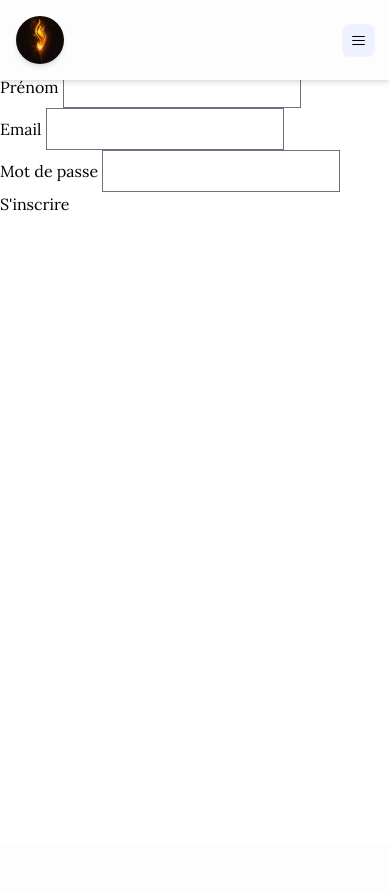
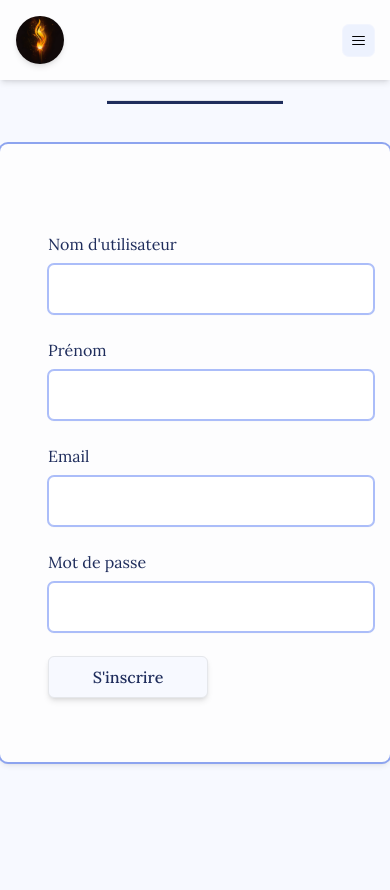
Before and after one commit to Thomasdev-creator/JeuxOlympiques, a Django app: page /accounts/signup/ in a window 390 px wide. Before the commit the page ends 211 px from the top, so only its background shows below. Run offline with Django 5.2, Linux system fonts and the light colour scheme.

Commit message:
add style to forms

```diff
--- a/accounts/forms.py
+++ b/accounts/forms.py
@@ -5,7 +5,11 @@
 
 class UserForm(forms.ModelForm):
     # password input pour cacher notre mot de passe lors de la saisie
-    password = forms.CharField(widget=forms.PasswordInput())
+    password = forms.CharField(widget=forms.PasswordInput(attrs={'class': 'block w-full ring-1 ring-UIElementBorderAndFocusRings hover:border-HoveredUIElementBorder shadow-sm py-3 px-4 border-UIElementBorderAndFocusRings rounded-md'}))
+    first_name = forms.CharField(widget=forms.TextInput(attrs={'class': 'block w-full ring-1 ring-UIElementBorderAndFocusRings hover:border-HoveredUIElementBorder shadow-sm py-3 px-4 border-UIElementBorderAndFocusRings rounded-md'}))
+    last_name = forms.CharField(widget=forms.TextInput(attrs={'class': 'block w-full ring-1 ring-UIElementBorderAndFocusRings hover:border-HoveredUIElementBorder shadow-sm py-3 px-4 border-UIElementBorderAndFocusRings rounded-md'}))
+    email = forms.CharField(widget=forms.EmailInput(attrs={'class': 'block w-full ring-1 ring-UIElementBorderAndFocusRings hover:border-HoveredUIElementBorder shadow-sm py-3 px-4 border-UIElementBorderAndFocusRings rounded-md'}))
+
 
     class Meta:
         model = CustomUser
--- a/accounts/templates/accounts/signup.html
+++ b/accounts/templates/accounts/signup.html
@@ -2,27 +2,43 @@
 
 {% block content %}
 
-    <h1>Inscription</h1>
-    <!-- Méthode pour envoyer des informations dans la requête et non pas dans l'url-->
-    <form method="POST">
-    <!-- Tag qui permet d'ajouter un jeton invisible pour s'assurer que la requête n'a pas était modifié en cours de route-->
-    {% csrf_token %}
-        <p>
-            <label for="username">Nom d'utilisateur</label>
-            <input id="username" type="text" name="username">
-        </p>
-        <p>
-            <label for="firstname">Prénom</label>
-            <input id="firstname" type="text" name="firstname">
-        </p>
-        <p>
-            <label for="email">Email</label>
-            <input id="email" type="email" name="email">
-        </p>
-        <p>
-            <label for="password">Mot de passe</label>
-            <input id="password" type="password" name="password">
-        </p>
-            <button type="submit">S'inscrire</button>
-    </form>
+        <section class="bg-SubtleBackground pb-32 md:pb-40">
+
+        <h2 class="text-center text-HighContrastText font-medium pt-10 pb-6 text-3xl md:text-4xl">
+            Inscription
+        </h2>
+        <hr class="bloc mx-auto bg-HighContrastText h-1 mb-10 w-44">
+
+        <form method="post" class="space-y-6 relative bg-AppBackground max-w-3xl mx-auto py-16 px-4 sm:px-6 lg:px-8 xl pl-12 ring-2 ring-HoveredUIElementBorder shadow-md border-HoveredUIElementBorder rounded-lg">
+            {% csrf_token %}
+
+            <div>
+                <label for="username" class="text-HighContrastText mb-2 block">Nom d'utilisateur</label>
+                <input type="text" id="username" name="username"
+                       class="block w-full ring-1 ring-UIElementBorderAndFocusRings hover:border-HoveredUIElementBorder shadow-sm py-3 px-4 border-UIElementBorderAndFocusRings rounded-md">
+            </div>
+
+            <div>
+                <label for="firstname" class="text-HighContrastText mb-2 block">Prénom</label>
+                <input type="text" id="firstname" name="firstname"
+                       class="block w-full ring-1 ring-UIElementBorderAndFocusRings hover:border-HoveredUIElementBorder shadow-sm py-3 px-4 border-UIElementBorderAndFocusRings rounded-md">
+            </div>
+
+            <div>
+                <label for="email" class="text-HighContrastText mb-2 block">Email</label>
+                <input type="email" id="email" name="email"
+                       class="block w-full ring-1 ring-UIElementBorderAndFocusRings hover:border-HoveredUIElementBorder shadow-sm py-3 px-4 border-UIElementBorderAndFocusRings rounded-md">
+            </div>
+
+            <div>
+                <label for="password" class="text-HighContrastText mb-2 block">Mot de passe</label>
+                <input type="password" id="password" name="password"
+                       class="block w-full ring-1 ring-UIElementBorderAndFocusRings hover:border-HoveredUIElementBorder shadow-sm py-3 px-4 border-UIElementBorderAndFocusRings rounded-md">
+            </div>
+
+            <button type="submit" class="shadow-md px-6 py-2 border ring-SubtleBordersandSeparators font-medium rounded-md text-HighContrastText hover:bg-UIElementBackground hover:text-LowContrastText bg-SubtleBackground text-center w-40">S'inscrire</button>
+        </form>
+
+    </section>
+
 {% endblock %}
--- a/templates/base.html
+++ b/templates/base.html
@@ -16,7 +16,7 @@
 <!-- On affiche le bouton pour s'inscrire seulement si l'utilisateur n'est pas connecté -->
 <!-- user et is_authenticated sont disponibles par défault -->
 {% if user.is_authenticated %}
-    <p class="text-left text-HighContrastText text-sm">Bonjour {{ user.email }}, vous êtes connecté!</p>
+    <p class="text-left text-HighContrastText text-sm">Bonjour {{ user }}, vous êtes connecté!</p>
 {% endif %}
 
 <!-- Relation OneToOne, le panier de l'utilisateur est donc retourné -->
--- a/theme/static/css/dist/styles.css
+++ b/theme/static/css/dist/styles.css
@@ -857,6 +857,11 @@
   margin-right: 1rem;
 }
 
+.-mx-3 {
+  margin-left: -0.75rem;
+  margin-right: -0.75rem;
+}
+
 .mt-6 {
   margin-top: 1.5rem;
 }
@@ -911,6 +916,10 @@
 
 .mr-2 {
   margin-right: 0.5rem;
+}
+
+.mb-6 {
+  margin-bottom: 1.5rem;
 }
 
 .block {
@@ -1422,6 +1431,11 @@
   padding-bottom: 1.25rem;
 }
 
+.px-3 {
+  padding-left: 0.75rem;
+  padding-right: 0.75rem;
+}
+
 .pb-40 {
   padding-bottom: 10rem;
 }
@@ -1609,6 +1623,11 @@
 .text-gray-400 {
   --tw-text-opacity: 1;
   color: rgb(156 163 175 / var(--tw-text-opacity));
+}
+
+.text-gray-700 {
+  --tw-text-opacity: 1;
+  color: rgb(55 65 81 / var(--tw-text-opacity));
 }
 
 .placeholder-gray-500::-moz-placeholder {
@@ -1860,6 +1879,10 @@
     width: 7rem;
   }
 
+  .md\:w-1\/2 {
+    width: 50%;
+  }
+
   .md\:max-w-7xl {
     max-width: 80rem;
   }
```
Also changed, not shown: accounts/templates/accounts/login.html (+31 -15 lines), accounts/templates/accounts/profile.html (+35 -3 lines).
